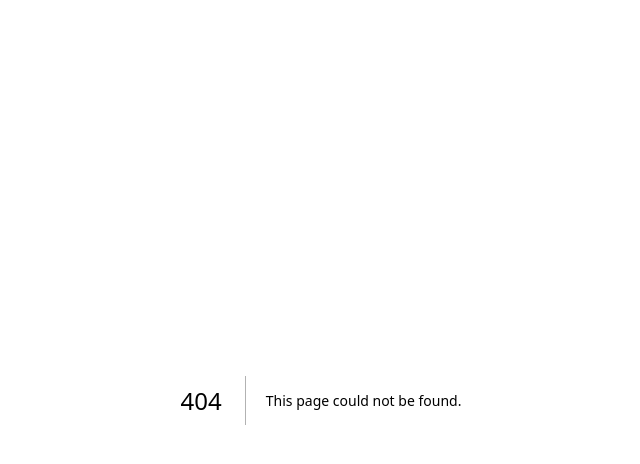
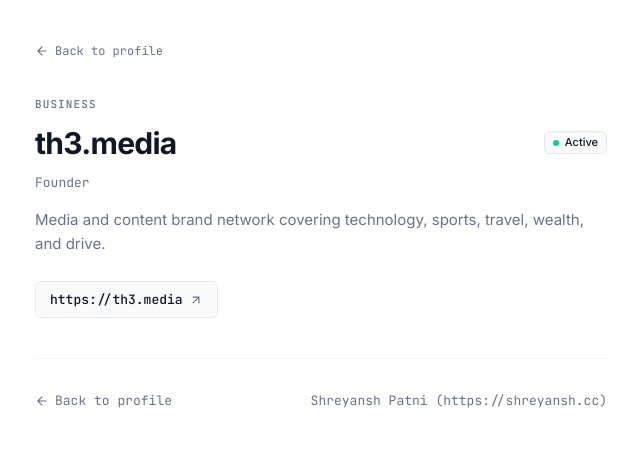
Before and after one commit to Shreyansh-patni/shreyansh_portfolio, a Next.js app: page /th3-media in a window 1280 px wide. Before the commit this address had no page. Shown: the top 464 px of the page, without its empty margins (319-959 px from the left). Built offline with nearby package versions, Linux system fonts and the light colour scheme.

Commit message:
Add th3.media organization page

```diff
--- a/app/sitemap.ts
+++ b/app/sitemap.ts
@@ -47,5 +47,11 @@
       changeFrequency: "monthly",
       priority: 0.8,
     },
+    {
+      url: `${baseUrl}/th3-media`,
+      lastModified,
+      changeFrequency: "monthly",
+      priority: 0.8,
+    },
   ];
 }
--- /dev/null
+++ b/app/th3-media/page.tsx
@@ -0,0 +1,149 @@
+import React from "react";
+import Link from "next/link";
+import type { Metadata } from "next";
+import { businesses } from "@/content/businesses";
+import { Badge } from "@/components/ui/Badge";
+
+const th3MediaBusiness = businesses.find((b) => b.id === "th3-media") || {
+  id: "th3-media",
+  name: "th3.media",
+  website: "https://th3.media",
+  shortDescription:
+    "Media and content brand network covering technology, sports, travel, wealth, and drive.",
+  role: "Founder",
+  status: "Active",
+};
+
+export const metadata: Metadata = {
+  title: "th3.media",
+  description: th3MediaBusiness.shortDescription,
+  alternates: {
+    canonical: "https://shreyansh.cc/th3-media",
+  },
+  openGraph: {
+    title: "th3.media — Organization",
+    description: th3MediaBusiness.shortDescription,
+    url: "https://shreyansh.cc/th3-media",
+  },
+};
+
+const jsonLdOrganization = {
+  "@context": "https://schema.org",
+  "@type": "Organization",
+  name: th3MediaBusiness.name,
+  url: th3MediaBusiness.website,
+  description: th3MediaBusiness.shortDescription,
+  founder: {
+    "@type": "Person",
+    name: "Shreyansh J. Patni",
+    url: "https://shreyansh.cc",
+  },
+};
+
+export default function Th3MediaPage() {
+  return (
+    <main className="max-w-[620px] mx-auto px-5 sm:px-6 pt-10 pb-20 w-full">
+      <head>
+        <script
+          type="application/ld+json"
+          dangerouslySetInnerHTML={{
+            __html: JSON.stringify(jsonLdOrganization),
+          }}
+        />
+      </head>
+
+      {/* Top Back Link */}
+      <div className="mb-8">
+        <Link
+          href="/"
+          className="group inline-flex items-center gap-1.5 text-[12px] font-mono text-muted-foreground hover:text-foreground transition-colors"
+        >
+          <svg
+            className="w-3.5 h-3.5 stroke-current fill-none group-hover:-translate-x-0.5 transition-transform"
+            strokeWidth="2"
+            viewBox="0 0 24 24"
+            aria-hidden="true"
+          >
+            <path
+              d="M19 12H5M12 19l-7-7 7-7"
+              strokeLinecap="round"
+              strokeLinejoin="round"
+            />
+          </svg>
+          <span>Back to profile</span>
+        </Link>
+      </div>
+
+      {/* Page Header */}
+      <header className="mb-10">
+        <div className="text-[11px] font-mono tracking-widest uppercase text-muted-foreground font-medium mb-3">
+          BUSINESS
+        </div>
+        <div className="flex flex-wrap items-center justify-between gap-3 mb-3">
+          <h1 className="text-2xl sm:text-3xl font-bold text-foreground tracking-tight">
+            {th3MediaBusiness.name}
+          </h1>
+          {th3MediaBusiness.status && (
+            <Badge label={th3MediaBusiness.status} dotColor="bg-emerald-400" />
+          )}
+        </div>
+        <div className="text-[13px] font-mono text-muted-foreground mb-4">
+          {th3MediaBusiness.role}
+        </div>
+        <p className="text-[15px] leading-relaxed text-muted-foreground font-normal mb-6">
+          {th3MediaBusiness.shortDescription}
+        </p>
+        <div>
+          <a
+            href={th3MediaBusiness.website}
+            target="_blank"
+            rel="noopener noreferrer"
+            className="inline-flex items-center gap-1.5 text-[13px] font-mono text-foreground hover:text-accent font-medium transition-colors border border-border/80 rounded-md px-3.5 py-2 bg-surface hover:bg-surface/80"
+          >
+            <span>{th3MediaBusiness.website}</span>
+            <svg
+              className="w-3.5 h-3.5 text-muted-foreground stroke-current fill-none hover:text-accent transition-colors"
+              strokeWidth="2"
+              viewBox="0 0 24 24"
+              aria-hidden="true"
+            >
+              <path
+                d="M7 17L17 7M17 7H7M17 7V17"
+                strokeLinecap="round"
+                strokeLinejoin="round"
+              />
+            </svg>
+          </a>
+        </div>
+      </header>
+
+      {/* Bottom Profile Link */}
+      <div className="pt-8 mt-10 border-t border-border/40 flex flex-col sm:flex-row items-start sm:items-center justify-between gap-4">
+        <Link
+          href="/"
+          className="group inline-flex items-center gap-1.5 text-[13px] font-mono text-muted-foreground hover:text-foreground transition-colors"
+        >
+          <svg
+            className="w-3.5 h-3.5 stroke-current fill-none group-hover:-translate-x-0.5 transition-transform"
+            strokeWidth="2"
+            viewBox="0 0 24 24"
+            aria-hidden="true"
+          >
+            <path
+              d="M19 12H5M12 19l-7-7 7-7"
+              strokeLinecap="round"
+              strokeLinejoin="round"
+            />
+          </svg>
+          <span>Back to profile</span>
+        </Link>
+        <Link
+          href="/"
+          className="text-[13px] font-mono text-muted-foreground hover:text-foreground transition-colors"
+        >
+          Shreyansh Patni (https://shreyansh.cc)
+        </Link>
+      </div>
+    </main>
+  );
+}
```
